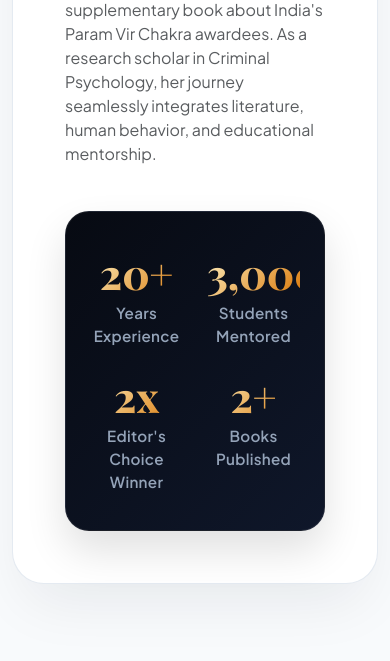
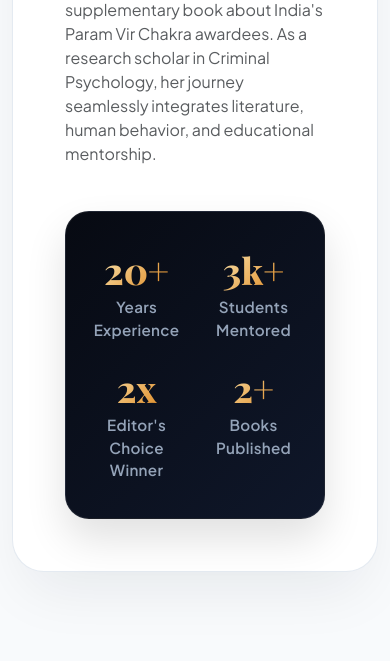
Before and after one commit to Yashgoswami2003/Female-Admin, a Django app: page / in a window 390 px wide. Shown: the part 1446-2107 px from the top of the page. Run offline with Django 5.2, Linux system fonts and the light colour scheme; data that the repository does not hold is empty; some web fonts are replaced.

Commit message:
Updated stats count to 3k+ for mobile view

```diff
--- a/store/templates/store/index.html
+++ b/store/templates/store/index.html
@@ -186,7 +186,7 @@
             background: linear-gradient(135deg, #fef3c7, #d97706);
             -webkit-background-clip: text;
             -webkit-text-fill-color: transparent;
-            font-size: 2.6rem;
+            font-size: 2.3rem;
             margin-bottom: 4px;
         }
         .stat-item p {
@@ -374,7 +374,7 @@
                         <p>Years Experience</p>
                     </div>
                     <div class="col-6 col-md-3 stat-item">
-                        <h3>3,000+</h3>
+                        <h3>3k+</h3>
                         <p>Students Mentored</p>
                     </div>
                     <div class="col-6 col-md-3 stat-item">
```
